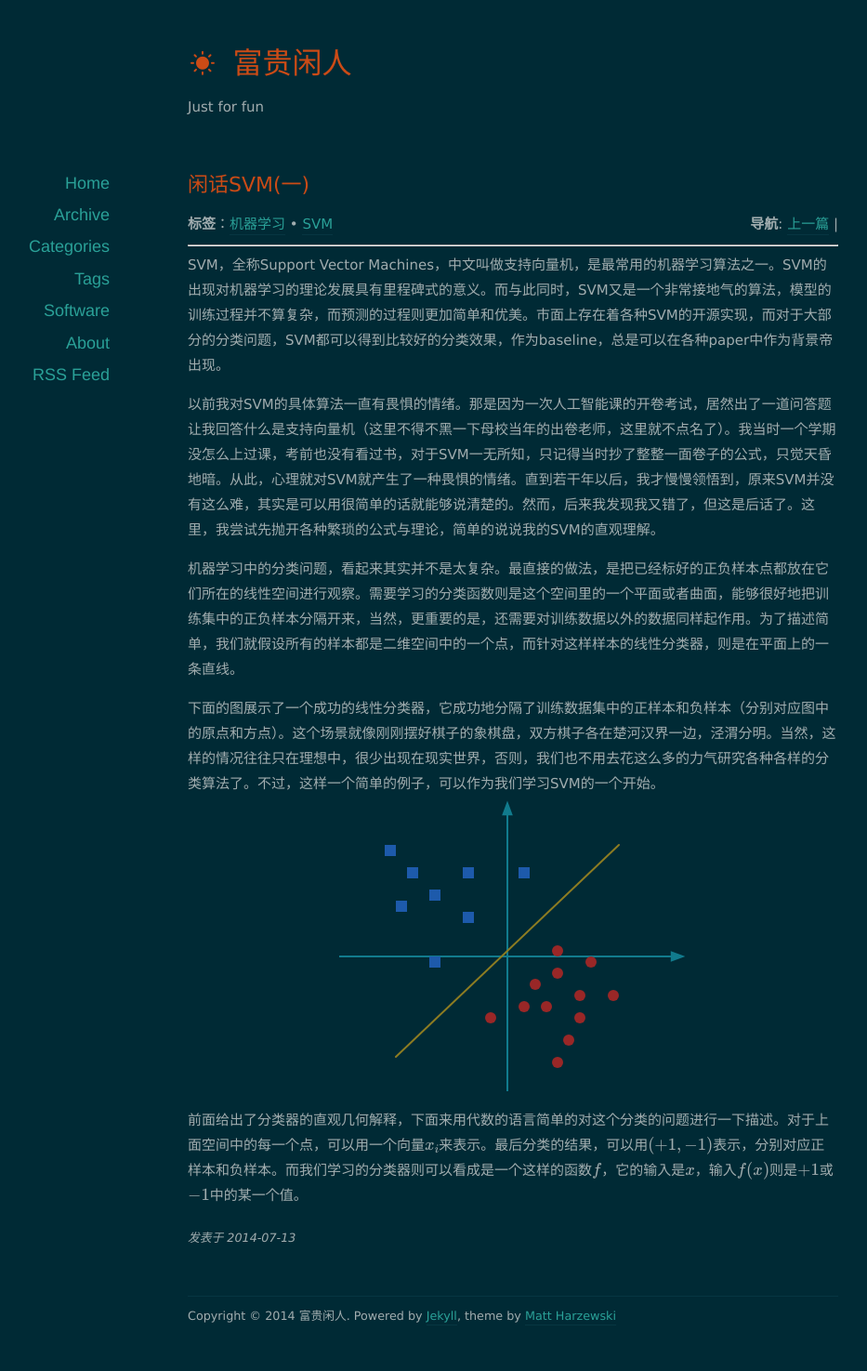
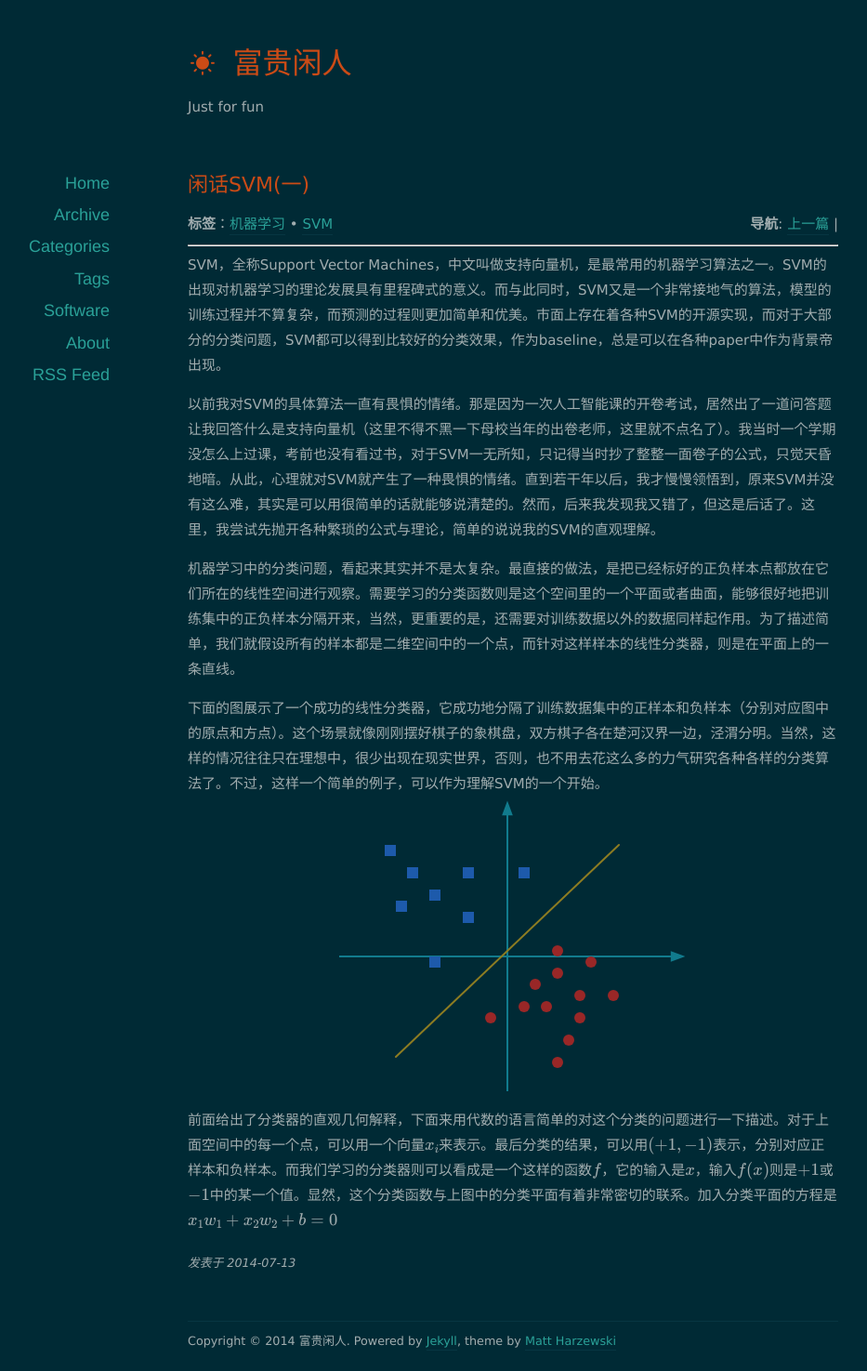
Before and after one commit to orangeprince/orangeprince.github.io, a Jekyll site: the page built from _posts/2014-07-13-svm_part1.md, in a window 1280 px wide. Shown: the whole page at 93% size, without its empty margins (88-1021 px from the left). Built offline with Jekyll 4.4.1, drawn with Linux system fonts in a browser that asks for light colours; nearby versions of some CDN libraries; formulas are drawn with MathJax 3; comment, search, counter and statistics services are not loaded; before the commit the page ends 1448 px from its top, so only the background shows below that.

Commit message:
modified:   _posts/2014-07-13-svm_part1.md

```diff
--- a/_posts/2014-07-13-svm_part1.md
+++ b/_posts/2014-07-13-svm_part1.md
@@ -13,7 +13,7 @@
 
 机器学习中的分类问题，看起来其实并不是太复杂。最直接的做法，是把已经标好的正负样本点都放在它们所在的线性空间进行观察。需要学习的分类函数则是这个空间里的一个平面或者曲面，能够很好地把训练集中的正负样本分隔开来，当然，更重要的是，还需要对训练数据以外的数据同样起作用。为了描述简单，我们就假设所有的样本都是二维空间中的一个点，而针对这样样本的线性分类器，则是在平面上的一条直线。
 
-下面的图展示了一个成功的线性分类器，它成功地分隔了训练数据集中的正样本和负样本（分别对应图中的原点和方点）。这个场景就像刚刚摆好棋子的象棋盘，双方棋子各在楚河汉界一边，泾渭分明。当然，这样的情况往往只在理想中，很少出现在现实世界，否则，我们也不用去花这么多的力气研究各种各样的分类算法了。不过，这样一个简单的例子，可以作为我们学习SVM的一个开始。
+下面的图展示了一个成功的线性分类器，它成功地分隔了训练数据集中的正样本和负样本（分别对应图中的原点和方点）。这个场景就像刚刚摆好棋子的象棋盘，双方棋子各在楚河汉界一边，泾渭分明。当然，这样的情况往往只在理想中，很少出现在现实世界，否则，也不用去花这么多的力气研究各种各样的分类算法了。不过，这样一个简单的例子，可以作为理解SVM的一个开始。
 ![svm示意图]({{ site.img_url }}/svm/svm1.svg)
 
-前面给出了分类器的直观几何解释，下面来用代数的语言简单的对这个分类的问题进行一下描述。对于上面空间中的每一个点，可以用一个向量\\( x_i\\)来表示。最后分类的结果，可以用\\( (+1,-1)\\)表示，分别对应正样本和负样本。而我们学习的分类器则可以看成是一个这样的函数\\(f\\)，它的输入是\\(x\\)，输入\\( f(x)\\)则是\\(+1\\)或\\(-1\\)中的某一个值。
+前面给出了分类器的直观几何解释，下面来用代数的语言简单的对这个分类的问题进行一下描述。对于上面空间中的每一个点，可以用一个向量\\( x_i\\)来表示。最后分类的结果，可以用\\( (+1,-1)\\)表示，分别对应正样本和负样本。而我们学习的分类器则可以看成是一个这样的函数\\(f\\)，它的输入是\\(x\\)，输入\\( f(x)\\)则是\\(+1\\)或\\(-1\\)中的某一个值。显然，这个分类函数与上图中的分类平面有着非常密切的联系。加入分类平面的方程是 \\(  x_1w_1 + x_2w_2 + b = 0\\)
```
Also changed, not shown: 1 other file.
